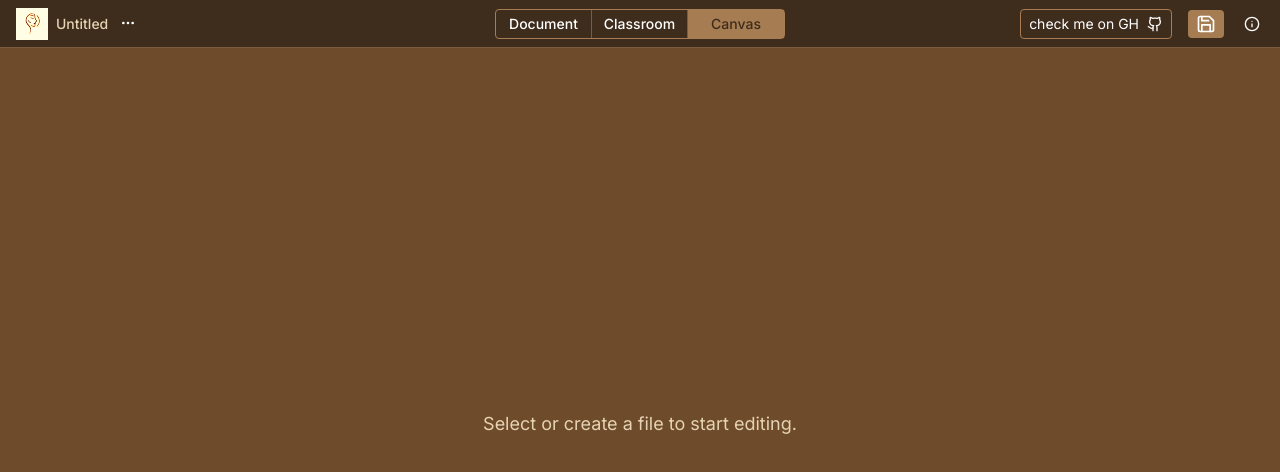
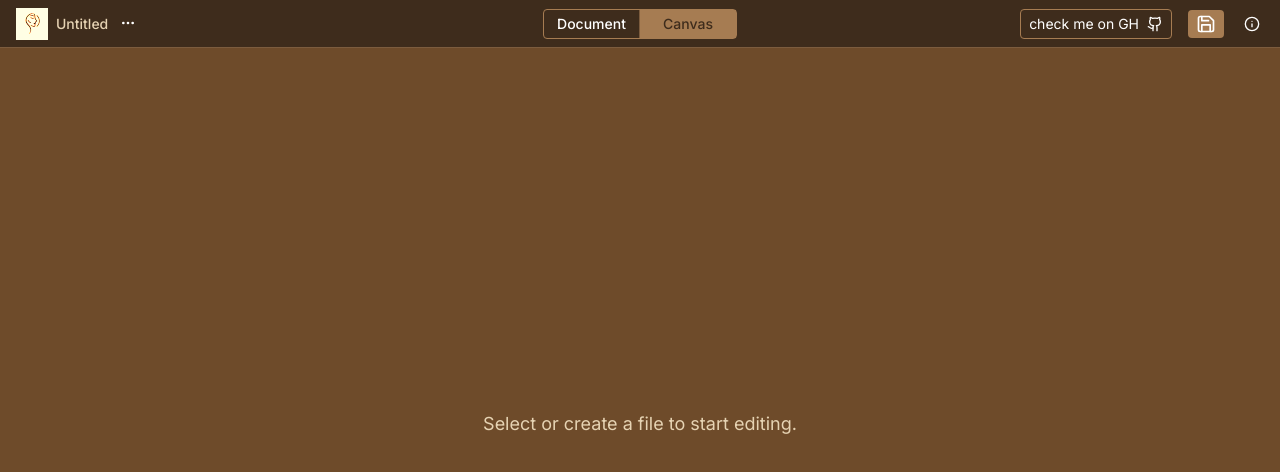
Before and after one commit to Kodakblock78/digitalocean_deployment_E_board, a Next.js app: page / in a window 1280 px wide. Shown: the top 472 px of the page. Built offline with nearby package versions, Linux system fonts and the light colour scheme.

Commit message:
this will remove the classroomlogic from the CB

```diff
--- a/app/(routes)/workspace/[fileId]/page.tsx
+++ b/app/(routes)/workspace/[fileId]/page.tsx
@@ -10,7 +10,6 @@ import WorkSpaceHeader from "../_components/WorkSpaceHeader";
 import dynamic from "next/dynamic";
 import { toast } from "sonner";
 import { RenameDialog } from "../_components/RenameDialog";
-import { ClassroomChat } from "../_components/ClassroomChat";
 
 interface File {
   _id: string;
@@ -38,7 +37,6 @@ const Workspace = ({ params }: any) => {
   const [showNewFileModal, setShowNewFileModal] = useState(false);
   const [triggerSave, setTriggerSave] = useState(false);
   const [isLoading, setIsLoading] = useState(false);
-  const [sidebarView, setSidebarView] = useState<'admin' | 'student'>('student');
   const [showRenameDialog, setShowRenameDialog] = useState(false);
 
   // Load files from localStorage on component mount
@@ -156,14 +154,11 @@ const Workspace = ({ params }: any) => {
       name: "Document",
     },
     {
-      name: "Classroom",
-    },
-    {
       name: "Canvas",
     },
   ];
 
-  const [activeTab, setActiveTab] = useState(Tabs[2].name); // Set Canvas as default
+  const [activeTab, setActiveTab] = useState(Tabs[1].name); // Set Canvas as default
 
   return (
     <>
@@ -370,16 +365,6 @@ const Workspace = ({ params }: any) => {
               </div>
             )}
           </div>
-        ) : activeTab === "Classroom" ? (
-          <div
-            style={{
-              height: "calc(100vh - 3rem)",
-              background: "#6e4b2a",
-            }}
-            className="flex"
-          >
-            <ClassroomChat />
-          </div>
         ) : null}
       </div>
       <RenameDialog
```
